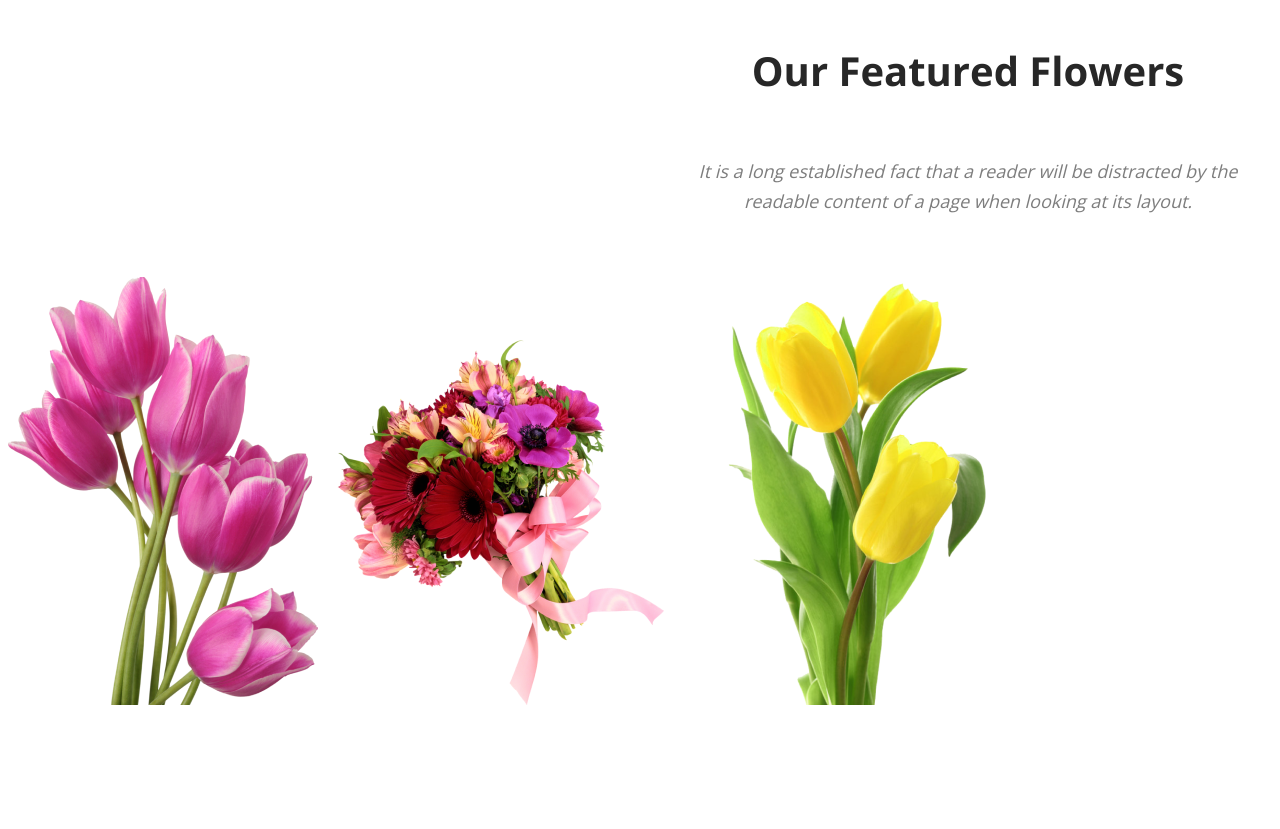
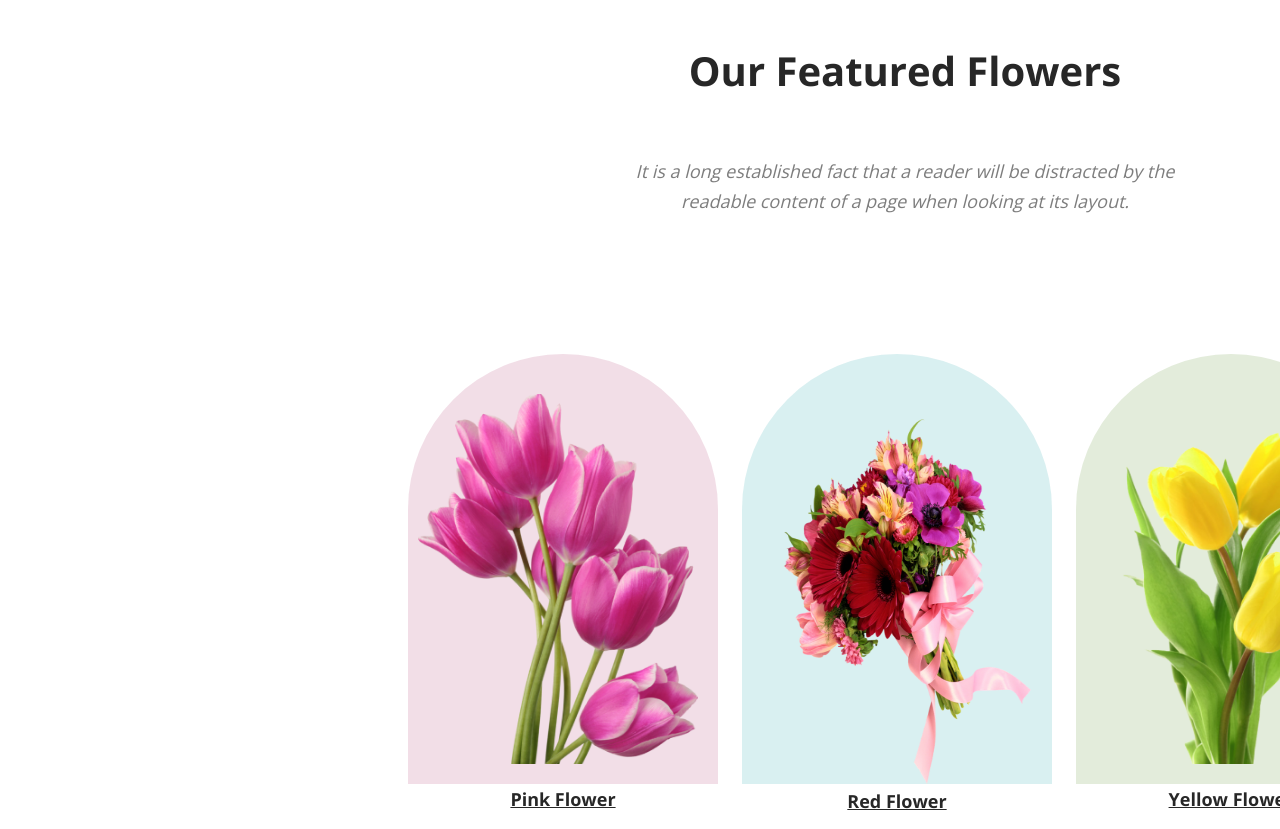
Before and after one commit to tahmidsadman/Assignment-1, a plain HTML site: page index.html in a window 1280 px wide. Shown: the part 725-1554 px from the top of the page. Before the commit the page ends 1443 px from the top, so only its background shows below. Drawn offline with nearby package versions, Linux system fonts and the light colour scheme.

Commit message:
added three flower with captions

```diff
--- a/Styles/flowers.css
+++ b/Styles/flowers.css
@@ -1,4 +1,4 @@
-main{
+main {
     margin-top: 120px;
 }
 
@@ -68,8 +68,8 @@ body {
     flex-direction: column;
     flex-shrink: 0;
     text-align: center;
-    margin-left: 663px;
-    margin-right: 663px;
+    margin-left: 600px;
+    margin-right: 600px;
 }
 
 .font-size {
@@ -90,6 +90,78 @@ body {
     line-height: 30px;
 }
 
-.threeflowers{
+.threeflowers {
+    display: flex;
+    gap: 24px;
+    margin-left: 400px;
+    margin-top: 120px;
+}
+
+.flowerone {
+    width: 280px;
+    height: 370px;
+    flex-shrink: 0;
+    margin-top: 40px;
+    margin-left: 10px;
 
 }
+
+.backgroundfone {
+    width: 310px;
+    height: 430px;
+    flex-shrink: 0;
+    border-radius: 300px 300px 0px 0px;
+    background: rgba(167, 33, 98, 0.15);
+}
+
+.backgroundftwo {
+    width: 310px;
+    height: 430px;
+    flex-shrink: 0;
+    border-radius: 300px 300px 0px 0px;
+    background: rgba(5, 151, 160, 0.15);
+}
+
+.flowertwo {
+    width: 280px;
+    height: 370px;
+    flex-shrink: 0;
+    margin-top: 60px;
+    margin-left: 30px;
+}
+
+.backgroundfthree {
+    width: 310px;
+    height: 430px;
+    flex-shrink: 0;
+    border-radius: 300px 300px 0px 0px;
+    background: rgba(71, 125, 17, 0.15);
+}
+
+.flowerthree {
+    width: 280px;
+    height: 370px;
+    flex-shrink: 0;
+    margin-top: 40px;
+    margin-left: 18px;
+}
+
+.flowercaption {
+    color: #272727;
+    text-align: center;
+    font-size: 18px;
+    font-style: normal;
+    font-weight: 700;
+    line-height: 60px;
+    text-decoration-line: underline;
+}
+.flowercaptionextra{
+    color: #272727;
+    text-align: center;
+    font-size: 18px;
+    font-style: normal;
+    font-weight: 700;
+    line-height: 25px;
+    text-decoration-line: underline;
+
+}
--- a/index.html
+++ b/index.html
@@ -31,10 +31,32 @@
       </section>
 
       <section>
-            <div class="threeflowers">
-                <img src="Flower Asset/pngwing 6.png" alt="">
-                <img src="Flower Asset/pngwing 5.png" alt="">
-                <img src="Flower Asset/pngwing 7.png" alt="">
+            <div  class="threeflowers">
+        <div class="backgroundfone">
+            <div>
+                <img class="flowerone" src="Flower Asset/pngwing 6.png" alt="">
+                <figcaption class="flowercaption">Pink Flower </figcaption>
+            </div>
+        </div>
+
+        <div class="backgroundftwo">
+            <div>
+                <img class="flowertwo" src="Flower Asset/pngwing 5.png" alt="">
+                <figcaption class="flowercaptionextra">Red Flower</figcaption>
+            </div>
+        </div>
+
+        <div class="backgroundfthree">
+            <div>
+                <img class="flowerthree" src="Flower Asset/pngwing 7.png" alt="">
+                <figcaption class="flowercaption">Yellow Flower</figcaption>
+            </div>
+        </div>
+
+
+
+
+
             </div>
 
       </section>
```
